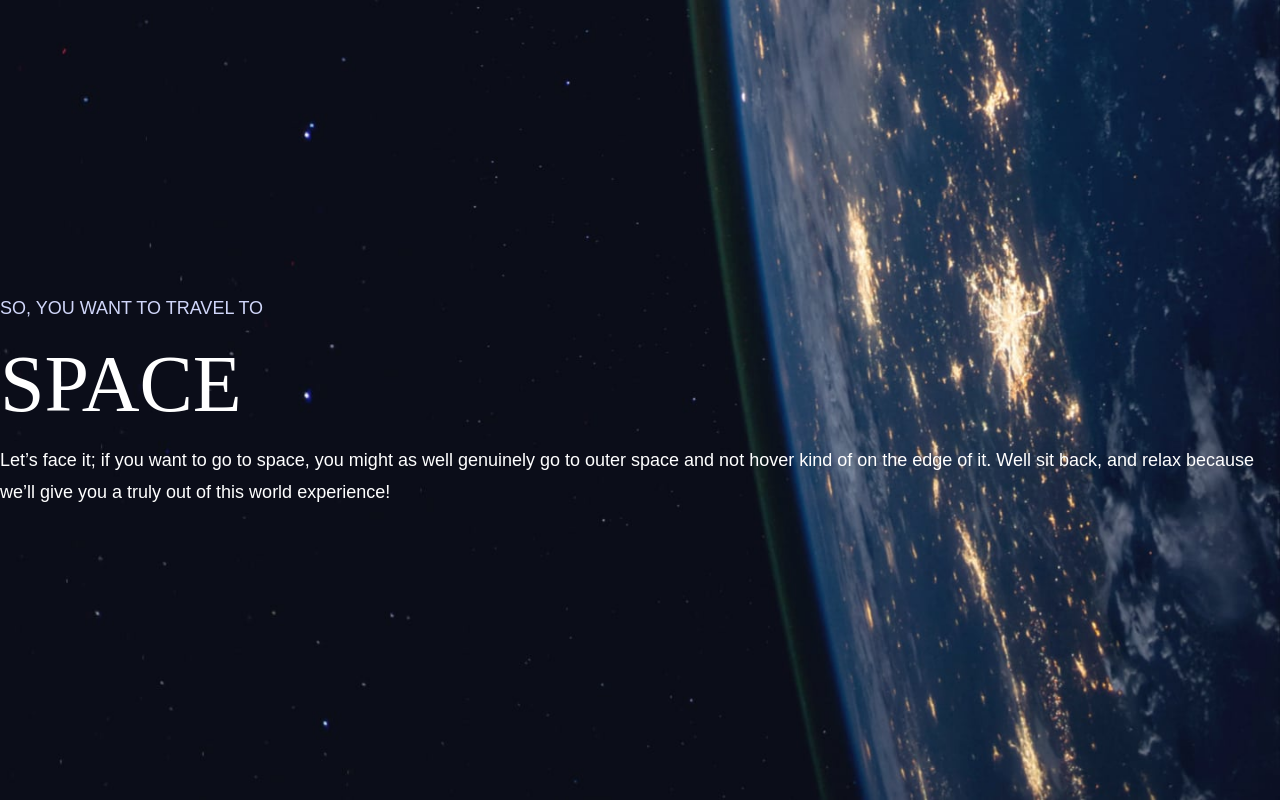
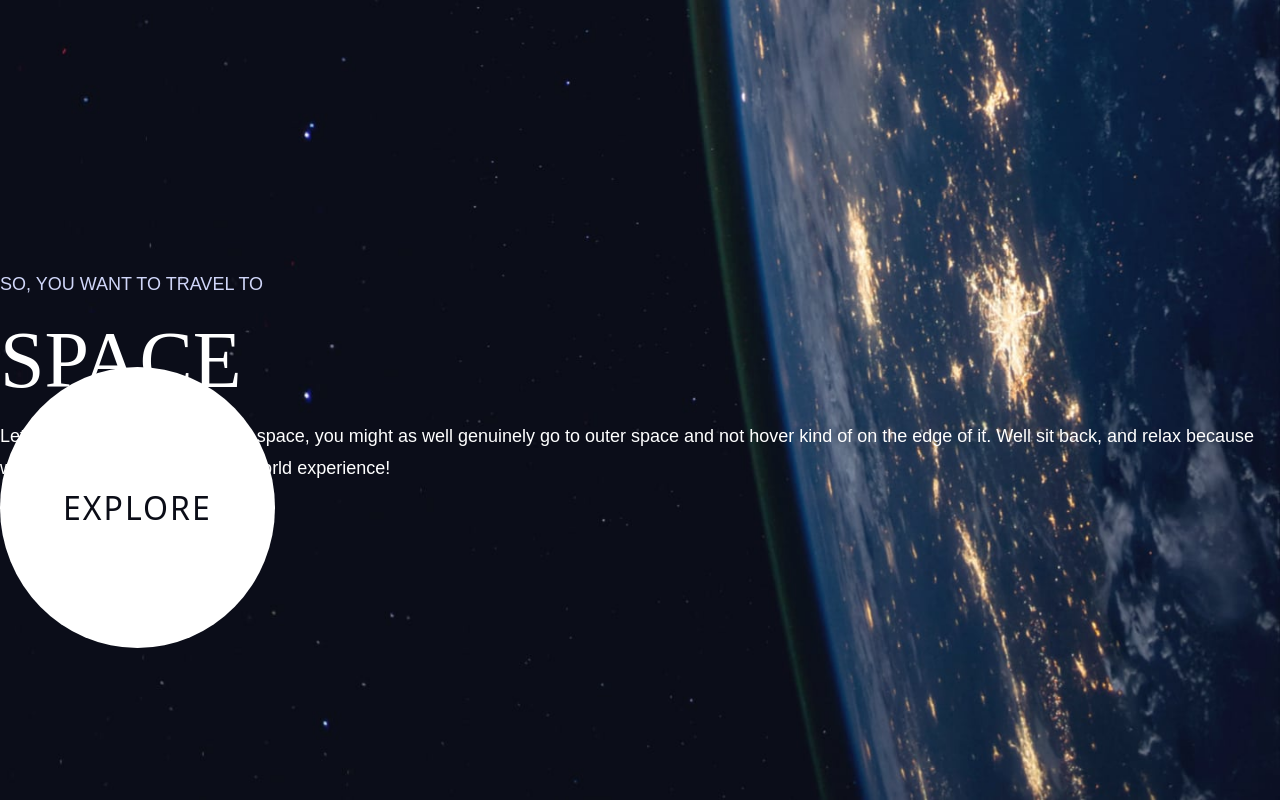
Before and after one commit to esyef/space-tourism-website, a React (Vite) app: page / in a window 1280 px wide. Built offline with nearby package versions, Linux system fonts and the light colour scheme.

Commit message:
feat: add button main and styles fot button

```diff
--- a/src/index.css
+++ b/src/index.css
@@ -39,7 +39,6 @@
   .body {
     @apply font-barlow text-body;
   }
-
 }
 
 /* backgrounds images */
@@ -60,3 +59,42 @@
     background-image: url('./assets/home/background-home-desktop.jpg');
   }
 }
+
+/* Main button */
+.button {
+  background-color: #fff;
+  color: #0b0d17;
+  border-radius: 100%;
+  padding-block: 119px;
+  padding-inline: 63px;
+  font-size: 32px;
+  letter-spacing: 2px;
+  text-align: center;
+}
+
+@media screen and (min-width: 1280px) {
+  .button {
+    position: relative;
+  }
+
+  .button::after {
+    content: '';
+    position: absolute;
+    left: 0;
+    right: 0;
+    top: 0;
+    bottom: 0;
+    inset: 0;
+    border-radius: 100%;
+    transition: all 0.3s ease-in-out;
+    opacity: 0;
+  }
+
+  .button:hover::after {
+    transform: scale(1.5);
+    opacity: 0.1;
+    z-index: 1;
+    background-color: #fff;
+    mix-blend-mode: normal;
+  }
+}
--- a/src/pages/home/Home.jsx
+++ b/src/pages/home/Home.jsx
@@ -3,9 +3,18 @@ const Home = () => {
     <main className='bg-home h-screen grid place-content-center'>
       <h2 className='body text-periwinkleBlue'>SO, YOU WANT TO TRAVEL TO</h2>
       <h1 className='text-[80px] text-white font-bellefair'>SPACE</h1>
-      <p className="body text-white">
-        Let’s face it; if you want to go to space, you might as well genuinely go to outer space and not hover kind of on the edge of it. Well sit back, and relax because we’ll give you a truly out of this world experience!
+      <p className='body text-white'>
+        Let’s face it; if you want to go to space, you might as well genuinely
+        go to outer space and not hover kind of on the edge of it. Well sit
+        back, and relax because we’ll give you a truly out of this world
+        experience!
       </p>
+
+      <div>
+        <a href='#' className='button'>
+          EXPLORE
+        </a>
+      </div>
     </main>
   )
 }
```
Lines whose indentation alone changed are shown as unchanged.
